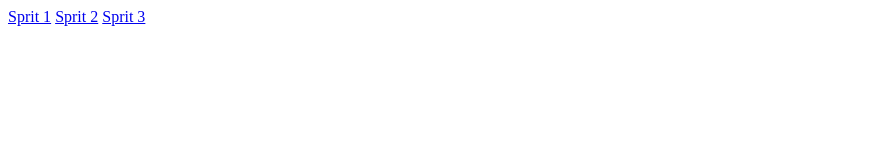
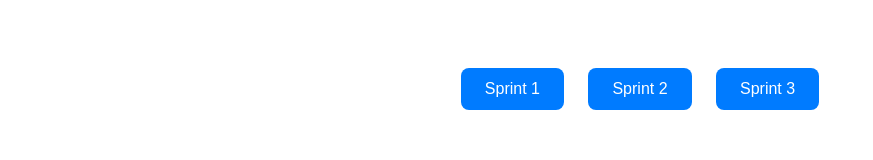
Before and after one commit to JaninaJakob/FS25-KICKWEB, a plain HTML site: page index.html in a window 1280 px wide. Shown: the whole page, without its empty margins (0-873 px from the left). Drawn offline with Linux system fonts and the light colour scheme.

Commit message:
anpassen

```diff
--- a/index.html
+++ b/index.html
@@ -1,15 +1,40 @@
 <!DOCTYPE html>
-<html lang="en">
+<html lang="de">
 <head>
     <meta charset="UTF-8">
     <meta name="viewport" content="width=device-width, initial-scale=1.0">
-    <title>Document</title>
+    <title>Janina Jakob – Kickweb</title>
+    <style>
+        body {
+            font-family: Arial, sans-serif;
+            text-align: center;
+            padding: 50px;
+        }
 
+        .button-container a {
+            display: inline-block;
+            margin: 10px;
+            padding: 12px 24px;
+            text-decoration: none;
+            background-color: #007BFF;
+            color: white;
+            border-radius: 8px;
+            font-size: 16px;
+            transition: background-color 0.3s ease;
+        }
+
+        .button-container a:hover {
+            background-color: #0056b3;
+        }
+    </style>
 </head>
 <body>
-   <a href="Github/Sprint1/def_grid.html">Sprit 1</a>
-   <a href="Github/Sprint2/grid_02a.html">Sprit 2</a>
-   <a href="Github/Sprint3/grid_neon_02.html">Sprit 3</a>
+
+    <div class="button-container">
+        <a href="Github/Sprint1/def_grid.html">Sprint 1</a>
+        <a href="Github/Sprint2/grid_02a.html">Sprint 2</a>
+        <a href="Github/Sprint3/grid_neon_02.html">Sprint 3</a>
+    </div>
 
 </body>
 </html>
```
